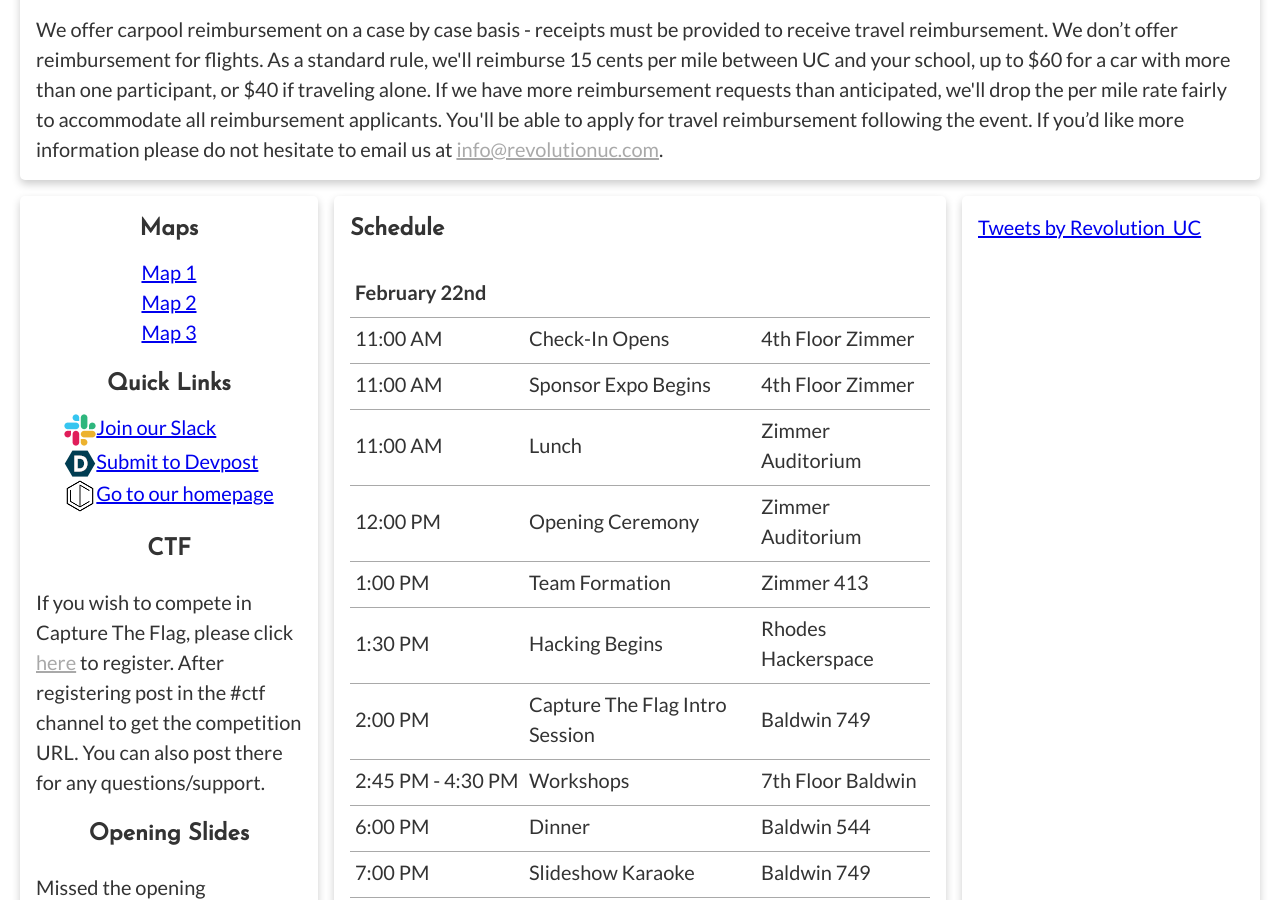
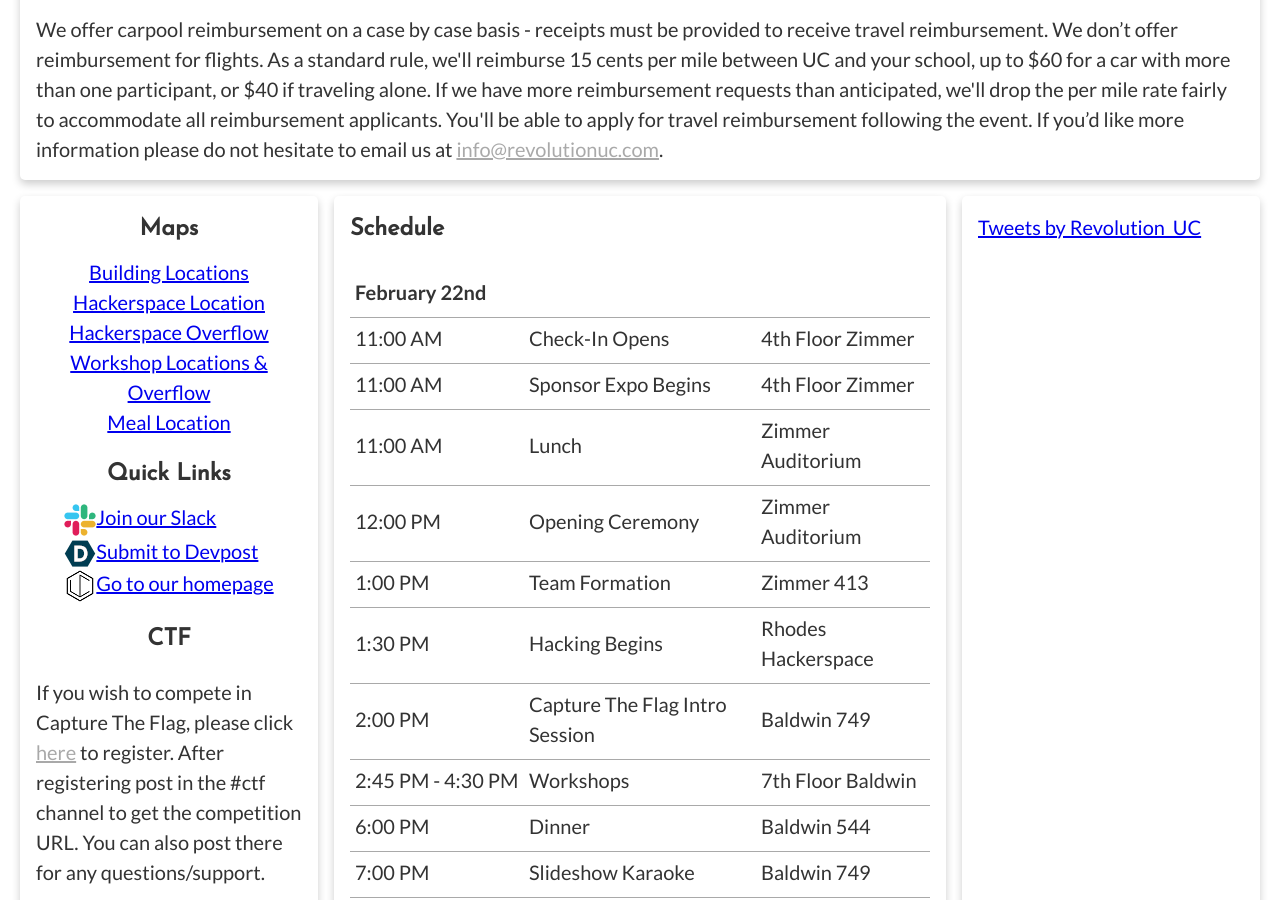
Before and after one commit to RevolutionUC/revolutionuc-frontend, a Jekyll site: the page built from live-site.html, in a window 1280 px wide and 900 px high, scrolled down 879 px. Built offline with Jekyll 4.4.1, drawn with Linux system fonts in a browser that asks for light colours; comment, search, counter and statistics services are not loaded.

Commit message:
Update maps.yml

```diff
--- a/_data/maps.yml
+++ b/_data/maps.yml
@@ -1,8 +1,14 @@
-- map-title: Map 1
-  map-url: /img/placeholder.png
+- map-title: Building Locations
+  map-url: https://revolutionuc-assets.s3.us-east-2.amazonaws.com/maps/2020/overall-map.png
 
-- map-title: Map 2
-  map-url: /img/placeholder.png
+- map-title: Hackerspace Location
+  map-url: https://revolutionuc-assets.s3.us-east-2.amazonaws.com/maps/2020/rhodes-800.png
 
-- map-title: Map 3
-  map-url: /img/placeholder.png
+- map-title: Hackerspace Overflow
+  map-url: https://revolutionuc-assets.s3.us-east-2.amazonaws.com/maps/2020/baldwin-800.png
+
+- map-title: Workshop Locations & Overflow
+  map-url: https://revolutionuc-assets.s3.us-east-2.amazonaws.com/maps/2020/baldwin-700.png
+
+- map-title: Meal Location
+  map-url: https://revolutionuc-assets.s3.us-east-2.amazonaws.com/maps/2020/baldwin-500.png
```
